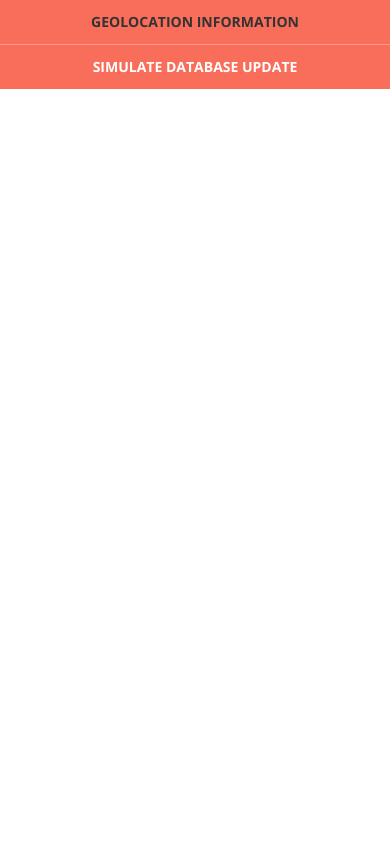
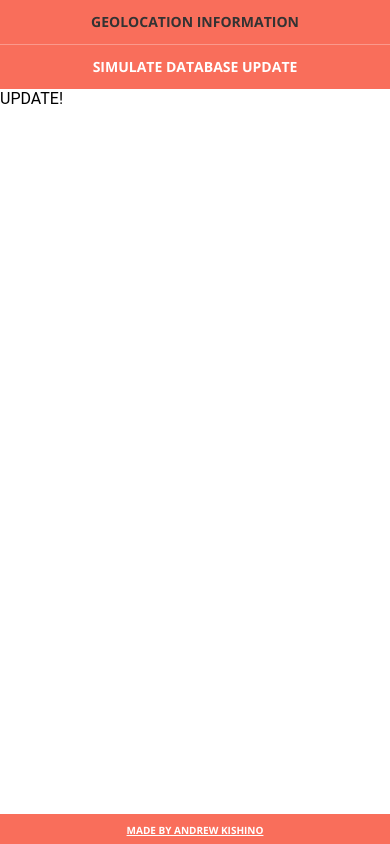
Before and after one commit to AndrewKishino/showcase, a website: page client/index.html at #/update in a window 390 px wide. Drawn offline with nearby package versions, Linux system fonts and the light colour scheme; files that its build step writes are made by us from their sources.

Commit message:
Added footer and update page

```diff
--- a/client/app.js
+++ b/client/app.js
@@ -32,6 +32,12 @@
         url: '/',
         templateUrl: 'components/home/home.html'
       });
+
+    $stateProvider
+      .state('update', {
+        url: '/update',
+        templateUrl: 'components/update/update.html'
+      });
   }
 
   /**
--- a/client/components/footer/footer.directive.html
+++ b/client/components/footer/footer.directive.html
@@ -1,3 +1,3 @@
 <div class="footer">
-
+  <a href="https://github.com/AndrewKishino/showcase">Made by Andrew Kishino</a>
 </div>
--- a/client/components/header/header.directive.html
+++ b/client/components/header/header.directive.html
@@ -1,8 +1,8 @@
 <header class="header">
   <nav id='cssmenu'>
     <ul>
-       <li class='geoTable active'><a href='#'><span>Geolocation Information</span></a></li>
-       <li class='dbUpdate last'><a href='#'><span>Simulate Database Update</span></a></li>
+       <li class='geoTable active'><a ui-sref='home'><span>Geolocation Information</span></a></li>
+       <li class='dbUpdate last'><a ui-sref='update'><span>Simulate Database Update</span></a></li>
     </ul>
   </nav>
 </header>
--- a/client/components/header/header.directive.js
+++ b/client/components/header/header.directive.js
@@ -31,7 +31,6 @@
       var dbUpdate = document.querySelector('.dbUpdate');
 
       geoTable.addEventListener('click', function(e) {
-        e.preventDefault();
         var c = dbUpdate.classList.contains('active');
         if (c) {
           dbUpdate.classList.remove('active');
@@ -40,7 +39,6 @@
       });
 
       dbUpdate.addEventListener('click', function(e) {
-        e.preventDefault();
         var c = geoTable.classList.contains('active');
         if (c) {
           geoTable.classList.remove('active');
--- a/client/components/home/home.html
+++ b/client/components/home/home.html
@@ -1,3 +1,3 @@
 <div ng-controller="HomeController as home">
-
+HOME!
 </div>
--- /dev/null
+++ b/client/components/update/update.html
@@ -0,0 +1,3 @@
+<div ng-controller="UpdateController as update">
+UPDATE!
+</div>
--- /dev/null
+++ b/client/sass/_components.footer.scss
@@ -0,0 +1,38 @@
+.footer {
+  background:#F96E5B;
+  width:100%;
+  height:20px;
+  text-align: center;
+  position:absolute;
+  bottom:0;
+  left:0;
+  padding: 20px 0;
+  a {
+    margin: auto auto;
+    font-family: 'Open Sans', sans-serif;
+    font-weight: 700;
+    text-transform: uppercase;
+    color: #FFF;
+  }
+}
+
+@media screen and (max-width: 768px) {
+  .footer {
+    background:#F96E5B;
+    width:100%;
+    height:20px;
+    text-align: center;
+    position:absolute;
+    bottom:0;
+    left:0;
+    padding: 5px 0;
+    a {
+      margin: auto auto;
+      font-family: 'Open Sans', sans-serif;
+      font-weight: 500;
+      text-transform: uppercase;
+      color: #FFF;
+      font-size: 10px;
+    }
+  }
+}
--- a/client/sass/style.scss
+++ b/client/sass/style.scss
@@ -7,3 +7,8 @@
 //             Header
 // ------------------------------
 @import 'components.header.scss';
+
+// ------------------------------
+//             Footer
+// ------------------------------
+@import 'components.footer.scss';
```
Also changed, not shown: client/components/update/update.controller.js (added, +23 -0 lines).
